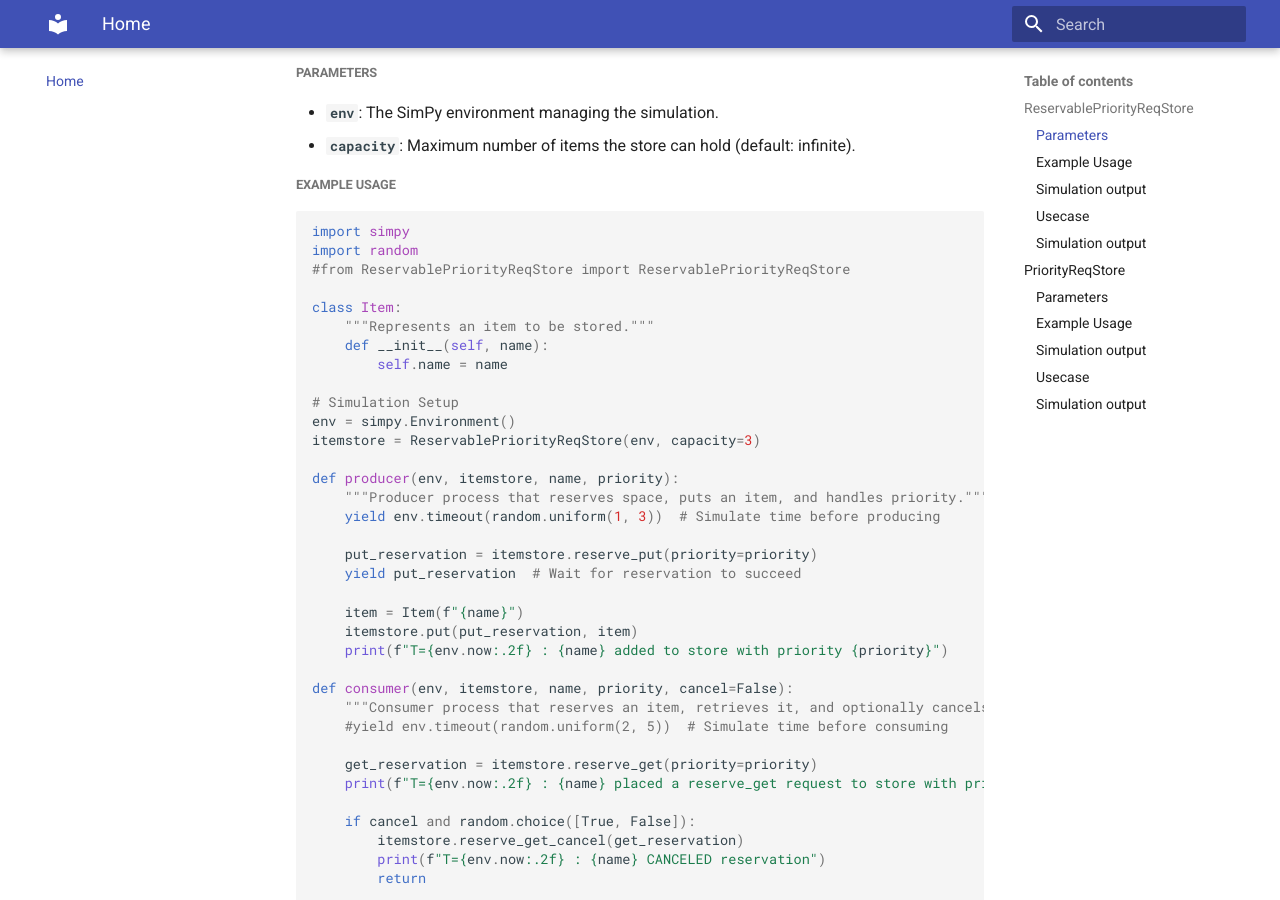
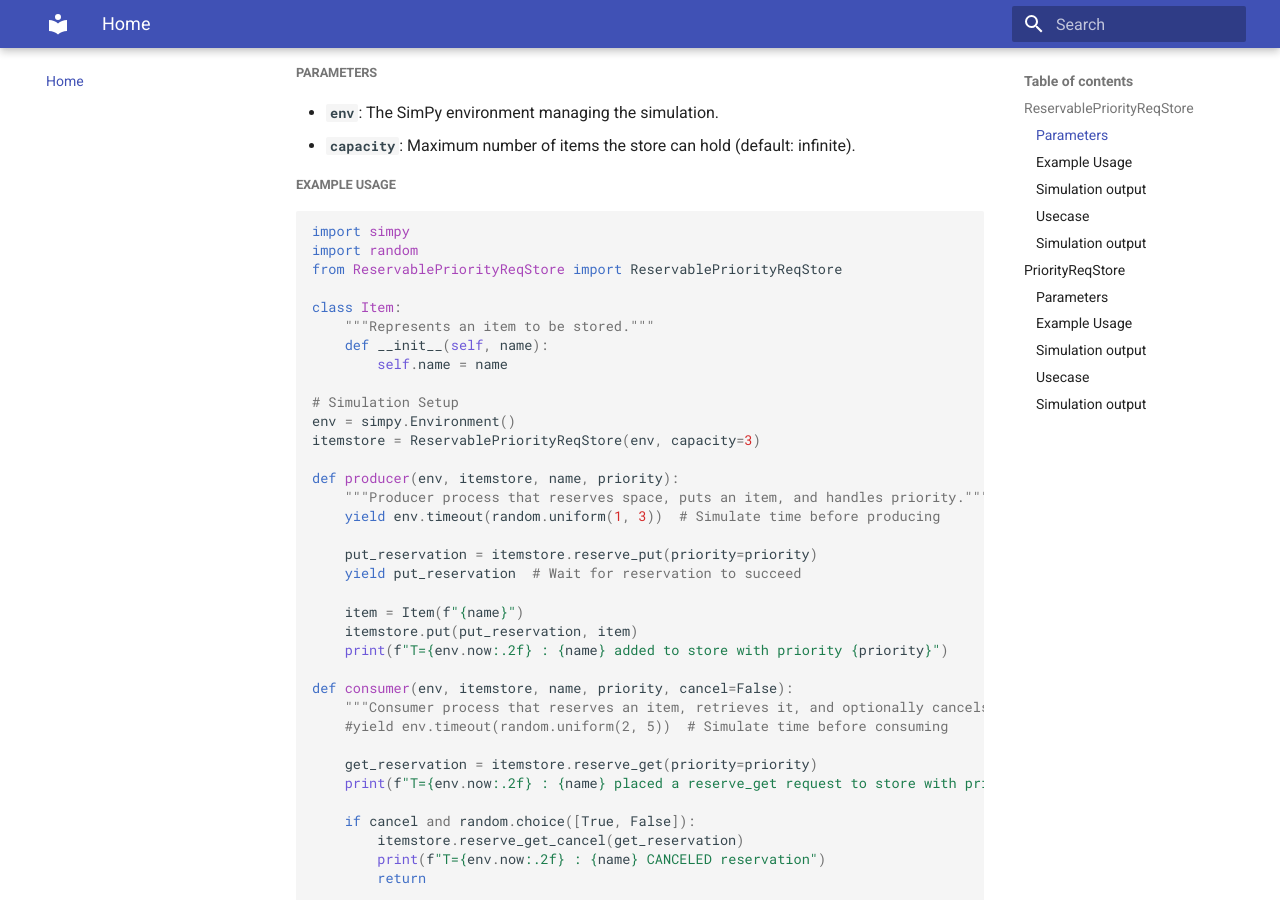
Before and after one commit to FactorySimPy/FactorySimPydocs, an MkDocs documentation site: the page built from docs/index.md, in a window 1280 px wide and 900 px high, scrolled down 889 px. Built offline with MkDocs 1.6.1 and Material for MkDocs 9.7.7, drawn with Linux system fonts in a browser that asks for light colours; some of the changed text lies outside the part shown.

````diff
--- a/docs/index.md
+++ b/docs/index.md
@@ -34,7 +34,7 @@ The `ReservablePriorityReqStore` extends SimPy's `Store` by allowing users to:
 ```python
 import simpy
 import random
-#from ReservablePriorityReqStore import ReservablePriorityReqStore
+from ReservablePriorityReqStore import ReservablePriorityReqStore
 
 class Item:
     """Represents an item to be stored."""
````
Also changed, not shown: other parts of docs/index.md (+1 -1 lines), site/index.html, site/search/search_index.json, site/sitemap.xml, 1 other file.
